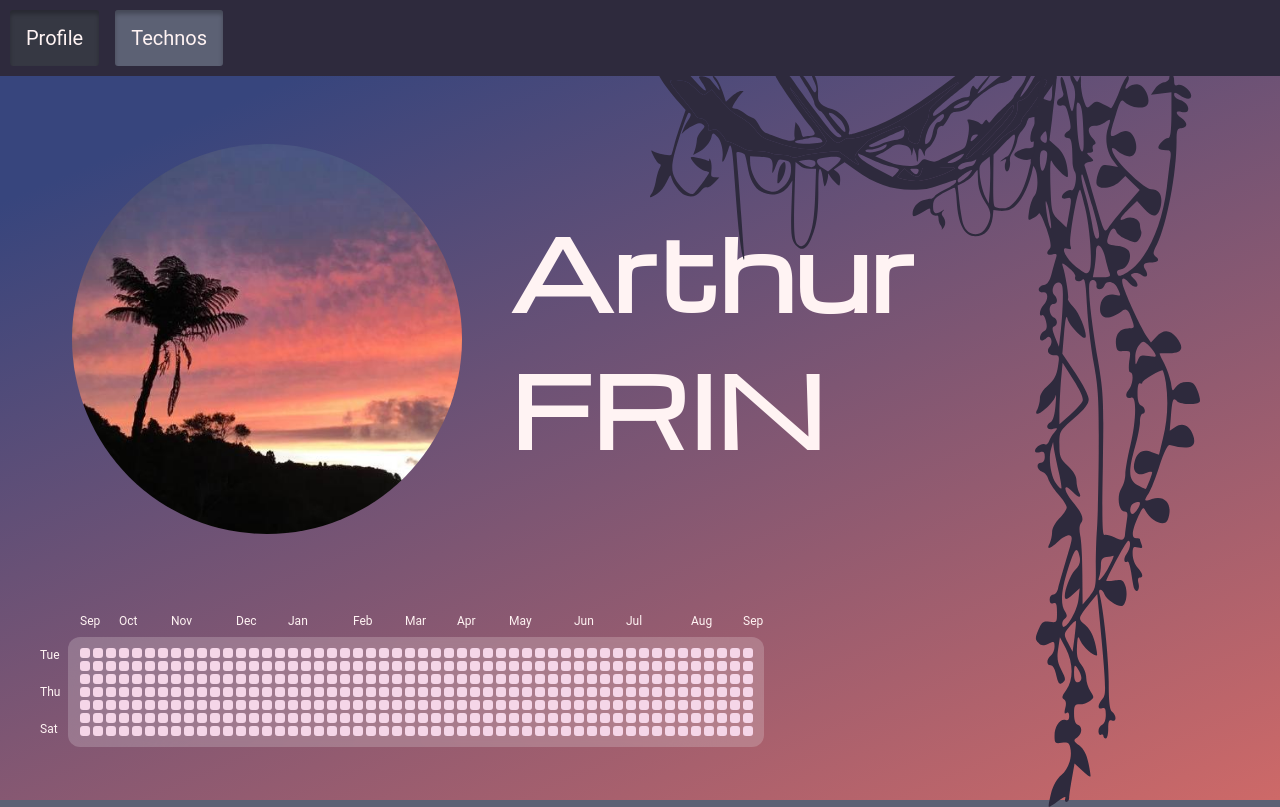
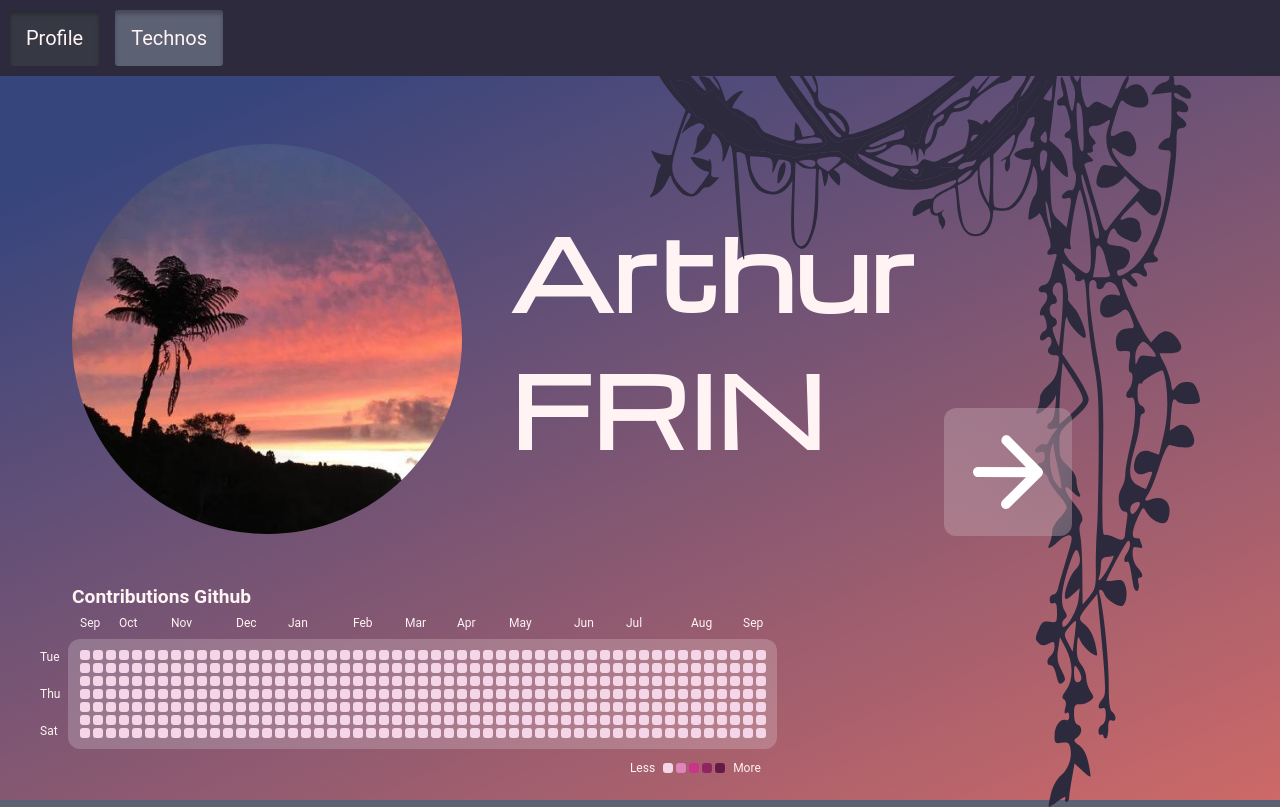
Before and after one commit to ArthurFrin/portfolioNuxt, a Nuxt app: page / in a window 1280 px wide. Built offline with nearby package versions, Linux system fonts and the light colour scheme; no server answers.

Commit message:
feat: add responsive + arrows

```diff
--- /dev/null
+++ b/components/ButtonLink.vue
@@ -0,0 +1,66 @@
+<script setup lang="ts">
+import Arrow from "./icons/arrow.vue";
+
+const props = defineProps<{
+    routeName: string;
+    format: "big" | "small";
+    direction: "left" | "right";
+}>();
+</script>
+
+<template>
+    <NuxtLink :to="routeName" class="btn" :class="format, direction">
+        <Arrow />
+    </NuxtLink>
+</template>
+
+<style lang="scss" scoped>
+.btn {
+    background: none;
+    border: none;
+    cursor: pointer;
+    padding: 0;
+    fill: #fff;
+    border-radius: 12px;
+    background-color: rgba(255, 255, 255, 0.2);
+    /* Un fond semi-transparent */
+    backdrop-filter: blur(50px);
+    padding: 1rem;
+    display: flex;
+    justify-content: center;
+    align-items: center;
+
+    /* Même comportement au survol */
+    &:hover {
+        backdrop-filter: blur(100px); /* Augmente le flou lors du survol */
+        background-color: rgba(255, 255, 255, 0.1); /* Change légèrement la couleur de fond au survol */
+    }
+
+    /* Forcer un format carré pour big */
+    &.big {
+        width: 6rem; /* Définir une largeur et une hauteur carrée */
+        height: 6rem;
+
+        .arrow {
+            width: 5rem;
+            height: 5rem;
+        }
+    }
+
+    /* Forcer un format carré pour small */
+    &.small {
+        width: 3rem; /* Définir une largeur et une hauteur carrée */
+        height: 3rem;
+
+        .arrow {
+            width: 2rem;
+            height: 2rem;
+        }
+    }
+
+    /* Inverser la direction de l'icône si 'left' est utilisé */
+    &.left {
+        transform: rotate(180deg);
+    }
+}
+</style>
--- a/components/GithubContributions.vue
+++ b/components/GithubContributions.vue
@@ -1,6 +1,6 @@
 <script lang="ts" setup>
-import { ref, onMounted } from 'vue';
-import { useGithubContributionStore } from '~/stores/githubContributions';
+import { ref, onMounted } from "vue";
+import { useGithubContributionStore } from "~/stores/githubContributions";
 const store = useGithubContributionStore();
 
 interface monthColumns {
@@ -27,10 +27,26 @@ interface monthColumns {
 
 const orderedMonths = ref<monthColumns[]>([]);
 
-const githubName = 'ArthurFrin';
+const githubName = "ArthurFrin";
 
-const calculateMonthOrderAndColumns = (from: string, to: string): monthColumns[] => {
-  const months = ['Jan', 'Feb', 'Mar', 'Apr', 'May', 'Jun', 'Jul', 'Aug', 'Sep', 'Oct', 'Nov', 'Dec'];
+const calculateMonthOrderAndColumns = (
+    from: string,
+    to: string
+): monthColumns[] => {
+    const months = [
+        "Jan",
+        "Feb",
+        "Mar",
+        "Apr",
+        "May",
+        "Jun",
+        "Jul",
+        "Aug",
+        "Sep",
+        "Oct",
+        "Nov",
+        "Dec",
+    ];
     const startDate = new Date(from);
     const endDate = new Date(to);
 
@@ -62,16 +78,27 @@ const calculateMonthOrderAndColumns = (from: string, to: string): monthColumns[]
         }
 
         // Calculer le nombre de jours dans le mois courant et le mois suivant
-    const currentMonthDays = getDaysInMonthForWeek(currentDate, weekEndDate, currentMonthIndex);
+        const currentMonthDays = getDaysInMonthForWeek(
+            currentDate,
+            weekEndDate,
+            currentMonthIndex
+        );
         const nextMonthIndex = (currentMonthIndex + 1) % 12; // Mois suivant (gérer le passage de décembre à janvier)
-    const nextMonthDays = getDaysInMonthForWeek(currentDate, weekEndDate, nextMonthIndex);
+        const nextMonthDays = getDaysInMonthForWeek(
+            currentDate,
+            weekEndDate,
+            nextMonthIndex
+        );
 
         // Attribuer la colonne au mois qui a le plus de jours dans cette semaine
         if (currentMonthDays >= nextMonthDays) {
             weeksForCurrentMonth++;
         } else {
             // Si on passe à un nouveau mois
-      monthColumns.push({ month: months[currentMonthIndex], columns: weeksForCurrentMonth });
+            monthColumns.push({
+                month: months[currentMonthIndex],
+                columns: weeksForCurrentMonth,
+            });
             currentMonthIndex = nextMonthIndex;
             weeksForCurrentMonth = 1; // La semaine commence dans le mois suivant
         }
@@ -82,7 +109,10 @@ const calculateMonthOrderAndColumns = (from: string, to: string): monthColumns[]
 
     // Ajouter le dernier mois s'il reste des semaines non comptées
     if (weeksForCurrentMonth > 0) {
-    monthColumns.push({ month: months[currentMonthIndex], columns: weeksForCurrentMonth });
+        monthColumns.push({
+            month: months[currentMonthIndex],
+            columns: weeksForCurrentMonth,
+        });
     }
 
     // Ajustement pour retirer une colonne en trop pour le premier mois
@@ -96,30 +126,60 @@ onMounted(() => {
     const from = getLastYearDate();
     const to = getTodayDate();
     console.log(from, to);
-  orderedMonths.value =calculateMonthOrderAndColumns(from, to);
+    orderedMonths.value = calculateMonthOrderAndColumns(from, to);
     store.fetchContributions(githubName, from, to);
 });
 </script>
 
 <template>
+    <h3>Contributions Github</h3>
     <div class="graph">
         <ul class="months">
-      <li v-for="(month, index) in orderedMonths" :key="index" :style="{ width: `${month.columns * 13}px` }">
+            <li
+                v-for="(month, index) in orderedMonths"
+                :key="index"
+                :style="{ width: `${month.columns * 13}px` }"
+            >
                 {{ month.month }}
             </li>
         </ul>
         <div class="days-squares">
             <ul class="days">
-        <li v-for="(day, index) in ['Tue', 'Thu', 'Sat']" :key="index">{{ day }}</li>
+                <li v-for="(day, index) in ['Tue', 'Thu', 'Sat']" :key="index">
+                    {{ day }}
+                </li>
             </ul>
             <ul class="squares">
                 <!-- Afficher des carrés placeholder si les données ne sont pas encore chargées -->
-        <li v-for="(square, index) in (store.squares.length ? store.squares : Array(52 * 7).fill({ level: 0 }))"
-          :key="index" :data-level="square.level" class="square">
-          <div class="tooltip">{{ square.date ? `${square.date}: ${square.level} contributions` : '' }}</div>
+                <li
+                    v-for="(square, index) in store.squares.length
+                        ? store.squares
+                        : Array(53 * 7).fill({ level: 0 })"
+                    :key="index"
+                    :data-level="square.level"
+                    class="square"
+                >
+                    <div class="tooltip">
+                        {{
+                            square.date
+                                ? `${square.date}: ${square.level} contributions`
+                                : ""
+                        }}
+                    </div>
                 </li>
             </ul>
         </div>
+    </div>
+    <div class="legend">
+        <p>Less</p>
+        <ul>
+            <li class="square" data-level="0"></li>
+            <li class="square" data-level="1"></li>
+            <li class="square" data-level="2"></li>
+            <li class="square" data-level="3"></li>
+            <li class="square" data-level="4"></li>
+        </ul>
+        <p>More</p>
     </div>
 </template>
 
@@ -133,15 +193,15 @@ $week-width: calc(#{$square-size} + #{$square-gap});
 $background-default: hsl(325, 59%, 90%);
 $background-level-1: hsl(326, 59%, 70%);
 $background-level-2: hsl(326, 59%, 50%);
-$background-level-3: hsl(326, 59%, 30%);
-$background-level-4: hsl(326, 59%, 20%);
+$background-level-3: hsl(326, 59%, 35%);
+$background-level-4: hsl(326, 59%, 25%);
 
 .graph {
     display: flex;
     flex-direction: column;
     grid-template-areas:
-    'empty months'
-    'days squares';
+        "empty months"
+        "days squares";
     grid-template-columns: auto 1fr;
     grid-gap: 10px;
 
@@ -150,6 +210,7 @@ $background-level-4: hsl(326, 59%, 20%);
         display: flex;
         font-size: 12px;
         padding-left: 2.5rem;
+        display: none;
     }
 
     .squares {
@@ -157,10 +218,13 @@ $background-level-4: hsl(326, 59%, 20%);
         grid-gap: $square-gap;
         grid-template-rows: repeat(7, $square-size);
         background-color: rgba(255, 255, 255, 0.2);
+        overflow-x: auto;
         /* Un fond semi-transparent */
         backdrop-filter: blur(50px);
         padding: 0.7rem;
         border-radius: 12px;
+        grid-auto-flow: column;
+        grid-auto-columns: $square-size;
     }
 
     .days-squares {
@@ -174,34 +238,11 @@ $background-level-4: hsl(326, 59%, 20%);
         justify-content: space-between;
         font-size: 12px;
         padding: 11.5px 0;
+        display: none;
     }
 
-  .squares {
-    grid-auto-flow: column;
-    grid-auto-columns: $square-size;
-  }
-
-  .squares li {
+    .square {
         position: relative;
-    background-color: $background-default;
-    border-radius: 3px;
-
-    &[data-level='1'] {
-      background-color: $background-level-1;
-    }
-
-    &[data-level='2'] {
-      background-color: $background-level-2;
-    }
-
-    &[data-level='3'] {
-      background-color: $background-level-3;
-    }
-
-    &[data-level='4'] {
-      background-color: $background-level-4;
-    }
-
         // Tooltip styling
         .tooltip {
             position: absolute;
@@ -226,4 +267,66 @@ $background-level-4: hsl(326, 59%, 20%);
         }
     }
 }
+.square {
+    background-color: $background-default;
+    border-radius: 3px;
+
+    &[data-level="1"] {
+        background-color: $background-level-1;
+    }
+
+    &[data-level="2"] {
+        background-color: $background-level-2;
+    }
+
+    &[data-level="3"] {
+        background-color: $background-level-3;
+    }
+
+    &[data-level="4"] {
+        background-color: $background-level-4;
+    }
+}
+
+.legend {
+    display: flex;
+    padding-right: 1rem;
+    gap: 0.5rem;
+    font-size: 12px;
+    padding-left: 2.5rem;
+    align-items: center;
+    justify-content: right;
+
+    ul {
+        display: flex;
+        gap:3px;
+
+        li {
+            width: 10px;
+            height: 10px;
+            border-radius: 3px;
+        }
+    }
+}
+
+@media screen and (min-width: 768px) {
+    .graph {
+        .months {
+            display: flex;
+        }
+
+        .days {
+            display: flex;
+        }
+
+        .squares {
+            overflow: visible;
+        }
+    }
+    h3 {
+        font-size: 1.2rem;
+        padding-left: 2rem;
+        margin-bottom: 0.5rem;
+    }
+}
 </style>
--- /dev/null
+++ b/components/icons/arrow.vue
@@ -0,0 +1,6 @@
+<template>
+    <svg class="arrow" viewBox="0 0 14 16" fill="" xmlns="http://www.w3.org/2000/svg">
+        <path
+            d="M1.00563 7.00002C0.453349 6.99691 0.00312268 7.4421 1.5823e-05 7.99437C-0.00309103 8.54665 0.442099 8.99688 0.994375 8.99998L1.00563 7.00002ZM13.7027 8.77858C14.0954 8.39026 14.099 7.7571 13.7107 7.36439L7.38262 0.964726C6.9943 0.572011 6.36114 0.568449 5.96843 0.95677C5.57571 1.34509 5.57215 1.97825 5.96047 2.37096L11.5854 8.05955L5.89683 13.6845C5.50411 14.0728 5.50055 14.706 5.88887 15.0987C6.27719 15.4914 6.91035 15.495 7.30306 15.1066L13.7027 8.77858ZM0.994375 8.99998L12.994 9.06749L13.0052 7.06752L1.00563 7.00002L0.994375 8.99998Z" />
+    </svg>
+</template>
--- a/components/technoList.vue
+++ b/components/technoList.vue
@@ -76,6 +76,7 @@ const props = defineProps<{
     white-space: normal;
     text-align: left;
     line-height: 1.2;
+    flex: 1;
 }
 
 /* Affiche la description au survol et agrandit la carte */
--- a/pages/index.vue
+++ b/pages/index.vue
@@ -1,29 +1,43 @@
-<script lang="ts" setup>
-
-</script>
+<script lang="ts" setup></script>
 
 <template>
     <section>
-        <Profile class="profile"/>
         <Plant />
-        <GithubContributions class="github-contributions" />
+        <div class="left">
+            <Profile class="profile" />
+            <GithubContributions />
+        </div>
+        <div class="btn-box">
+            <ButtonLink format="big" route-name="technos" direction="right" class="button-link" />
+        </div>
     </section>
 </template>
 
 <style lang="scss" scoped>
 section {
-    padding: 0 2.5rem;
-    background: linear-gradient(157deg, #37457D 15.04%, #EF7163 118.98%);
+    padding: 0 0.5rem;
+    background: linear-gradient(157deg, #37457d 15.04%, #ef7163 118.98%);
     height: 100dvh;
+    display: flex;
+    justify-content: space-between;
+    flex-direction: column;
+
+    @media screen and (min-width: 768px) {
+        flex-direction: row;
+        padding: 0 2.5rem;
+    }
 }
 
 .profile {
-    padding-top: 9rem;
+    padding: 9rem 0 2rem;
     margin-left: 2rem;
 }
 
-.github-contributions {
-    margin-top: 5rem;
+.btn-box {
+    display: flex;
+    width: 100%;
+    padding-top: 9rem;
+    justify-content: center;
+    align-items: center;
 }
-
 </style>
--- a/pages/technos.vue
+++ b/pages/technos.vue
@@ -2,94 +2,114 @@
 // Données des icônes, inchangé
 const frontendIcons = [
     {
-        src: 'https://cdn.jsdelivr.net/gh/devicons/devicon@latest/icons/vuejs/vuejs-original.svg',
-        alt: 'Vue.js',
-        description: "Etudié à l'ESGI et utilisé sur tous les projets persos et professionnels",
+        src: "https://cdn.jsdelivr.net/gh/devicons/devicon@latest/icons/vuejs/vuejs-original.svg",
+        alt: "Vue.js",
+        description:
+            "Etudié à l'ESGI et utilisé sur tous les projets persos et professionnels",
     },
     {
-        src: 'https://cdn.jsdelivr.net/gh/devicons/devicon@latest/icons/angular/angular-original.svg',
-        alt: 'Angular',
+        src: "https://cdn.jsdelivr.net/gh/devicons/devicon@latest/icons/angular/angular-original.svg",
+        alt: "Angular",
         description: "Utilisé sur des projets au sein d'Extia",
     },
     {
-        src: 'https://cdn.jsdelivr.net/gh/devicons/devicon@latest/icons/javascript/javascript-original.svg',
-        alt: 'JavaScript',
+        src: "https://cdn.jsdelivr.net/gh/devicons/devicon@latest/icons/javascript/javascript-original.svg",
+        alt: "JavaScript",
         description: "Etudié à l'ESGI",
     },
     {
-        src: 'https://cdn.jsdelivr.net/gh/devicons/devicon@latest/icons/typescript/typescript-original.svg',
-        alt: 'TypeScript',
-        description: "Etudié à l'ESGI et utilisé sur tous les projets persos et professionnels",
+        src: "https://cdn.jsdelivr.net/gh/devicons/devicon@latest/icons/typescript/typescript-original.svg",
+        alt: "TypeScript",
+        description:
+            "Etudié à l'ESGI et utilisé sur tous les projets persos et professionnels",
     },
     {
-        src: 'https://cdn.jsdelivr.net/gh/devicons/devicon@latest/icons/sass/sass-original.svg',
-        alt: 'Sass',
+        src: "https://cdn.jsdelivr.net/gh/devicons/devicon@latest/icons/tailwindcss/tailwindcss-original.svg",
+        alt: "Tailwind CSS",
+        description: "Utilisé sur des projets au sein d'Extia pour le design",
+    },
+    {
+        src: "https://cdn.jsdelivr.net/gh/devicons/devicon@latest/icons/sass/sass-original.svg",
+        alt: "Sass",
         description: "Utilisé sur cleanwalk.org comme préprocesseur CSS",
     },
 ];
 
 const backendIcons = [
     {
-        src: 'https://nodejs.org/static/logos/jsIconGreen.svg',
-        alt: 'Node.js',
+        src: "https://nodejs.org/static/logos/jsIconGreen.svg",
+        alt: "Node.js",
         description: "Etudié à l'ESGI",
     },
     {
-        src: 'https://cdn.jsdelivr.net/gh/devicons/devicon@latest/icons/nestjs/nestjs-original.svg',
-        alt: 'NestJS',
-        description: "Framework Node.js utilisé comme API sur un projet au sein d'Extia",
+        src: "https://cdn.jsdelivr.net/gh/devicons/devicon@latest/icons/nestjs/nestjs-original.svg",
+        alt: "NestJS",
+        description:
+            "Framework Node.js utilisé comme API sur un projet au sein d'Extia",
     },
     {
-        src: 'https://cdn.jsdelivr.net/gh/devicons/devicon@latest/icons/fastify/fastify-original.svg',
-        alt: 'Fastify',
-        description: "Framework léger javascript utilisé sur le projet IA-games pour API",
+        src: "https://cdn.jsdelivr.net/gh/devicons/devicon@latest/icons/fastify/fastify-original.svg",
+        alt: "Fastify",
+        description:
+            "Framework léger javascript utilisé sur le projet IA-games pour API",
     },
     {
-        src: 'https://cdn.jsdelivr.net/gh/devicons/devicon@latest/icons/python/python-original.svg',
-        alt: 'Python',
-        description: "Etudié à l'ESGI et utilisé sur le projet associatif cleanwalk.org",
+        src: "https://cdn.jsdelivr.net/gh/devicons/devicon@latest/icons/python/python-original.svg",
+        alt: "Python",
+        description:
+            "Etudié à l'ESGI et utilisé sur le projet associatif cleanwalk.org",
     },
     {
-        src: 'https://cdn.jsdelivr.net/gh/devicons/devicon@latest/icons/flask/flask-original.svg',
-        alt: 'Flask',
+        src: "https://cdn.jsdelivr.net/gh/devicons/devicon@latest/icons/flask/flask-original.svg",
+        alt: "Flask",
         description: "Framework Python utilisé pour l'API de cleanwalk.org",
     },
 ];
 
 const devopsIcons = [
     {
-        src: 'https://cdn.jsdelivr.net/gh/devicons/devicon@latest/icons/docker/docker-plain.svg',
-        alt: 'Docker',
-        description: "Etudié à l'ESGI, Utilisé sur le projet d'école IA-games et sur cleanwalk.org, contenerisation sur VPS",
+        src: "https://cdn.jsdelivr.net/gh/devicons/devicon@latest/icons/docker/docker-plain.svg",
+        alt: "Docker",
+        description:
+            "Etudié à l'ESGI, Utilisé sur le projet d'école IA-games et sur cleanwalk.org, contenerisation sur VPS",
     },
     {
-        src: 'https://cdn.jsdelivr.net/gh/devicons/devicon@latest/icons/githubactions/githubactions-original.svg',
-        alt: 'GitHub Actions',
-        description: "Utilisé sur le projet d'école IA-games et sur cleanwalk.org pour automatiser le déploiement sur VPS",
+        src: "https://cdn.jsdelivr.net/gh/devicons/devicon@latest/icons/githubactions/githubactions-original.svg",
+        alt: "GitHub Actions",
+        description:
+            "Utilisé sur le projet d'école IA-games et sur cleanwalk.org pour automatiser le déploiement sur VPS",
     },
     {
-        src: 'https://cdn.jsdelivr.net/gh/devicons/devicon@latest/icons/mysql/mysql-original.svg',
-        alt: 'MySQL',
+        src: "https://cdn.jsdelivr.net/gh/devicons/devicon@latest/icons/mysql/mysql-original.svg",
+        alt: "MySQL",
         description: "Etudié à l'ESGI et utilisé sur le projet IA-games",
     },
     {
-        src: 'https://cdn.jsdelivr.net/gh/devicons/devicon@latest/icons/postgresql/postgresql-plain.svg',
-        alt: 'PostgreSQL',
-        description: "Utilisé sur le projet associatif cleanwalk.org comme base de données",
+        src: "https://cdn.jsdelivr.net/gh/devicons/devicon@latest/icons/postgresql/postgresql-plain.svg",
+        alt: "PostgreSQL",
+        description:
+            "Utilisé sur le projet associatif cleanwalk.org comme base de données",
     },
     {
-        src: 'https://cdn.jsdelivr.net/gh/devicons/devicon@latest/icons/firebase/firebase-original.svg',
-        alt: 'Firebase',
-        description: "Utilisé au sein d'Extia sur un projet comme base de données et sur un mini-projet perso",
+        src: "https://cdn.jsdelivr.net/gh/devicons/devicon@latest/icons/firebase/firebase-original.svg",
+        alt: "Firebase",
+        description:
+            "Utilisé au sein d'Extia sur un projet comme base de données et sur un mini-projet perso",
     },
 ];
 </script>
 
 <template>
     <section>
-        <TechnoList :icons="frontendIcons" title="Frontend" />
-        <TechnoList :icons="backendIcons" title="Backend" />
-        <TechnoList :icons="devopsIcons" title="DevOps" />
+        <div class="technos-container">
+            <TechnoList :icons="frontendIcons" title="Frontend" />
+            <TechnoList :icons="backendIcons" title="Backend" />
+            <TechnoList :icons="devopsIcons" title="Others" />
+        </div>
+        <div class="btns">
+            <ButtonLink format="small" direction="left" route-name="/" />
+            <ButtonLink format="small" direction="right" route-name="test" />
+        </div>
     </section>
 </template>
 
@@ -97,17 +117,32 @@ const devopsIcons = [
 section {
     display: flex;
     flex-direction: column;
-    gap: 2rem;
     justify-content: center;
     align-items: center;
-    background: linear-gradient(110deg, #37457D 51.17%, #EF7163 105.78%);
-    height: 100vh;
+    background: linear-gradient(110deg, #37457d 51.17%, #ef7163 105.78%);
+    height: 100dvh;
     color: #fff;
 
-    @media screen and (min-width: 768px) {
+    .technos-container {
+        display: flex;
+        flex-direction: column;
+        gap: 2rem;
 
-        flex-direction: row;
+
+        @media screen and (min-width: 768px) {
+            flex-direction: row;
+        }
     }
 }
+.btns {
+    display: flex;
+    margin-top: 2rem;
+    gap: 2rem;
 
+    @media screen and (min-width: 768px) {
+        position: absolute;
+        bottom: 2rem;
+
+    }
+}
 </style>
```
Also changed, not shown: 1 other file (tests, documents, lock files or other folders). Lines whose indentation alone changed are shown as unchanged.
